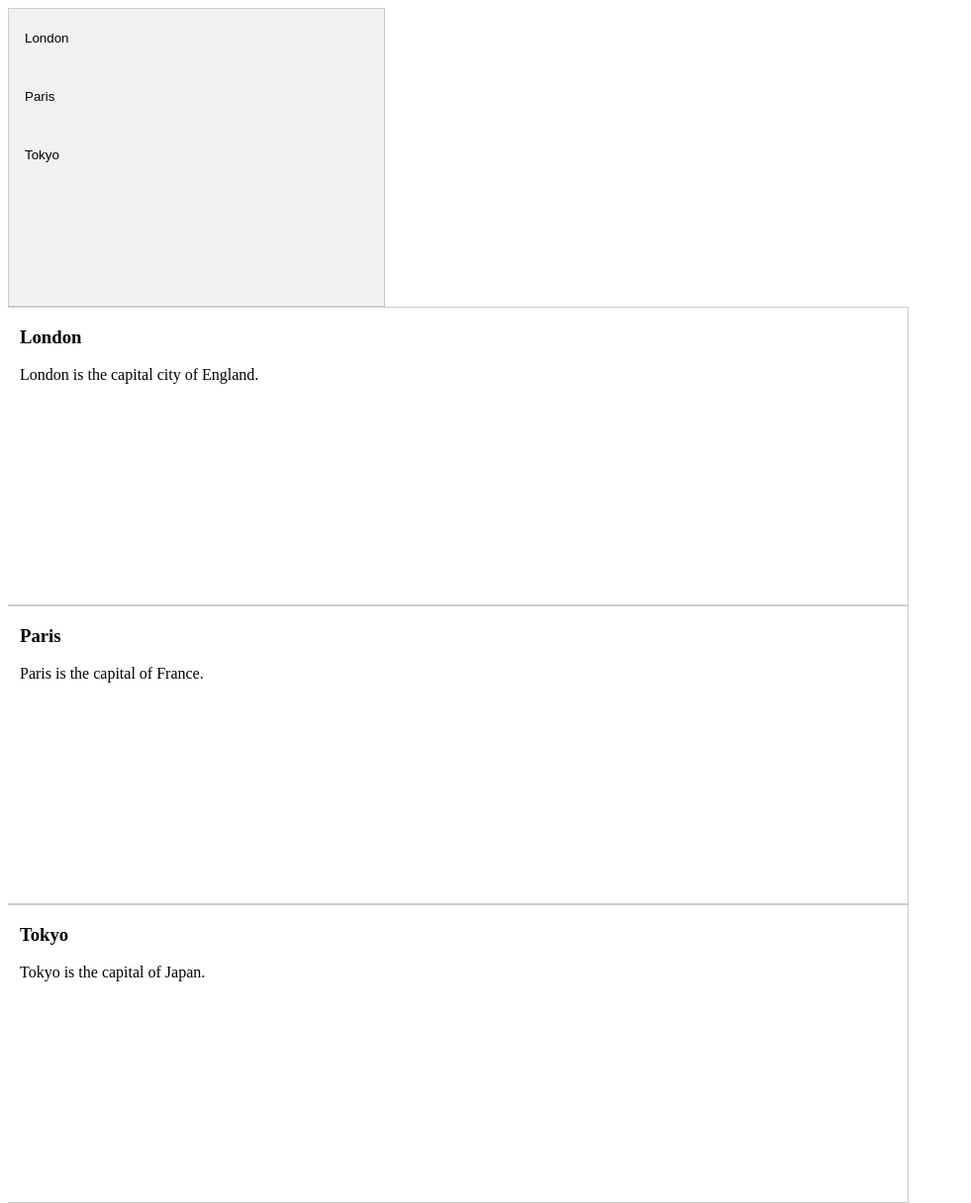
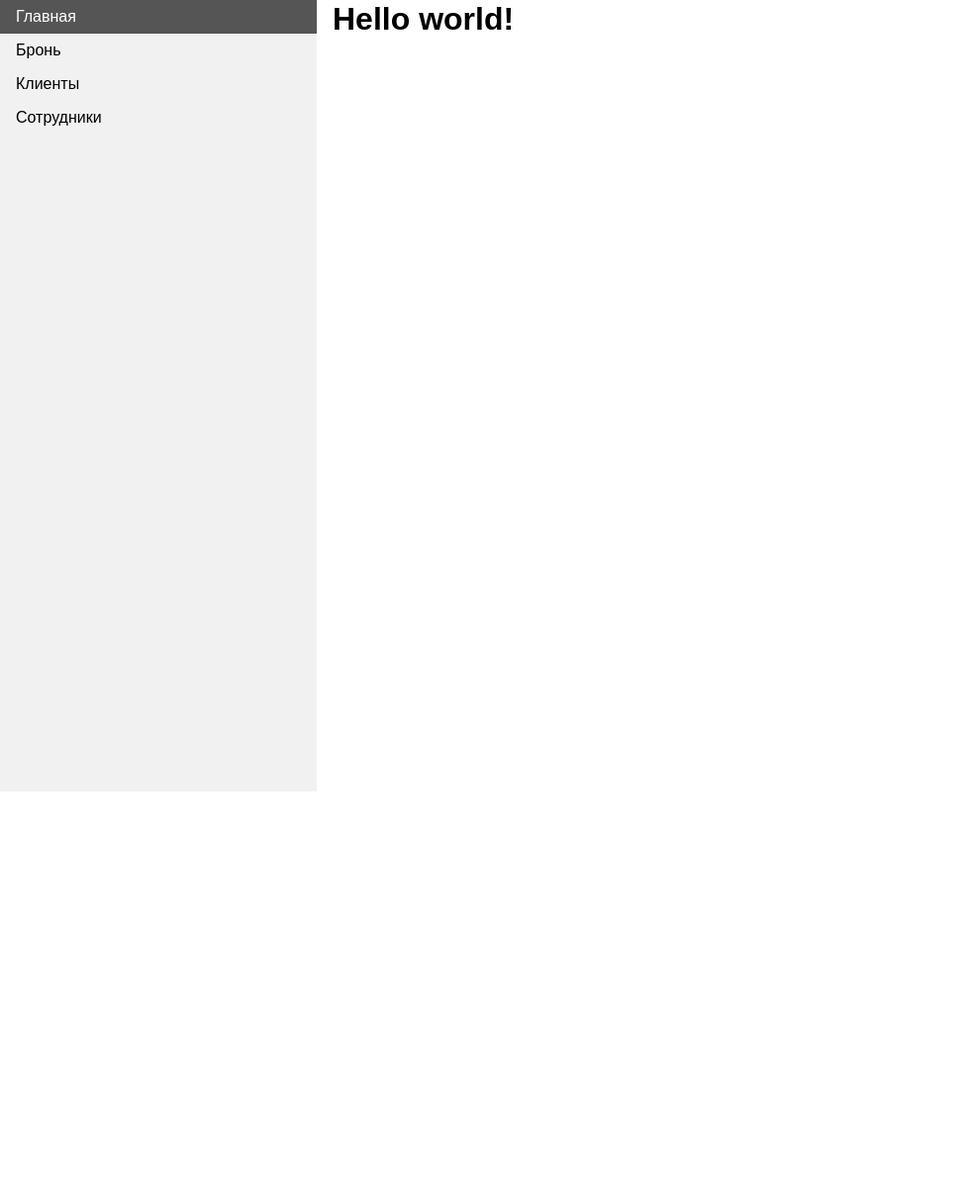
Before and after one commit to DeLi0v/RMbooking, a PHP site: page / in a window 1280 px wide. Shown: the whole page at 99% size, without its empty margins (0-981 px from the left). After the commit the page ends 800 px from the top, so only its background shows below. Run offline with PHP 8.4, Linux system fonts and the light colour scheme.

Commit message:
add navBar

```diff
--- a/index.php
+++ b/index.php
@@ -2,31 +2,15 @@
 <html lang="ru">
 
 <head>
-    <?php include_once ("MainHead.php") ?>
+    <?php include_once ("mainHead.php") ?>
 </head>
 
 <body>
-    <div class="tab">
-        <button class="tablinks" onclick="openPage(event, 'London')">London</button>
-        <button class="tablinks" onclick="openPage(event, 'Paris')">Paris</button>
-        <button class="tablinks" onclick="openPage(event, 'Tokyo')">Tokyo</button>
+    <?php include_once("navBar.php") ?>
+
+    <div class="content">
+        <h1>Hello world!</h1>
     </div>
-
-    <div id="London" class="tabcontent">
-        <h3>London</h3>
-        <p>London is the capital city of England.</p>
-    </div>
-
-    <div id="Paris" class="tabcontent">
-        <h3>Paris</h3>
-        <p>Paris is the capital of France.</p>
-    </div>
-
-    <div id="Tokyo" class="tabcontent">
-        <h3>Tokyo</h3>
-        <p>Tokyo is the capital of Japan.</p>
-    </div>
-    <script src="/scripts/openPage.js"></script>
 </body>
 
 </html>
--- /dev/null
+++ b/navBar.php
@@ -0,0 +1,6 @@
+<ul class="navBar">
+    <li><a href="index.php">Главная</a></li>
+    <li><a href="#">Бронь</a></li>
+    <li><a href="#">Клиенты</a></li>
+    <li><a href="#">Сотрудники</a></li>
+</ul>
--- a/styles/main.css
+++ b/styles/main.css
@@ -1,42 +1,47 @@
-/* Style the tab */
-.tab {
-    float: left;
-    border: 1px solid #ccc;
-    background-color: #f1f1f1;
-    width: 30%;
-    height: 300px;
+* {
+    margin: 0;
+    padding: 0;
+    font-family: Arial, Helvetica, sans-serif;
 }
 
-/* Style the buttons that are used to open the tab content */
-.tab button {
-    display: block;
-    background-color: inherit;
-    color: black;
-    padding: 22px 16px;
-    width: 100%;
-    border: none;
-    outline: none;
-    text-align: left;
-    cursor: pointer;
-    transition: 0.3s;
+/* ////////////// */
+/*  Main content  */
+/* ////////////// */
+
+.content {
+    margin-left: 25%;
+    padding: 1px 16px;
+    height: 100%;
 }
 
-/* Change background color of buttons on hover */
-.tab button:hover {
-    background-color: #ddd;
+/* ////////////// */
+/* Navigation bar */
+/* ////////////// */
+
+.navBar {
+    list-style-type: none;
+    margin: 0;
+    padding: 0;
+    width: 25%;
+    background-color: #f1f1f1;
+    position: fixed;
+    height: 100%;
+    overflow: auto;
 }
 
-/* Create an active/current "tab button" class */
-.tab button.active {
-    background-color: #ccc;
+.navBar li a {
+    display: block;
+    color: #000;
+    padding: 8px 16px;
+    text-decoration: none;
 }
 
-/* Style the tab content */
-.tabcontent {
-    float: left;
-    padding: 0px 12px;
-    border: 1px solid #ccc;
-    width: 70%;
-    border-left: none;
-    height: 300px;
+.navBar li a.active {
+    background-color: #4CAF50;
+    color: white;
 }
+
+li a:hover:not(.active) {
+    background-color: #555;
+    color: white;
+}
```
